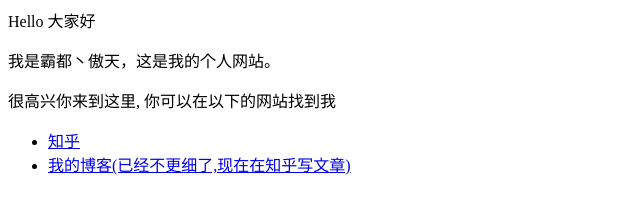
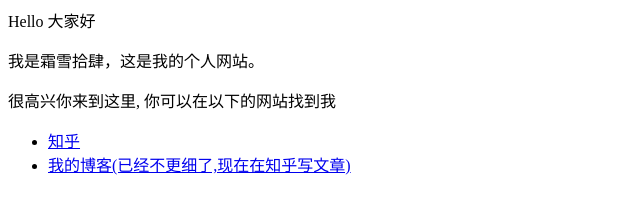
Before and after one commit to houliang2021/houliang2021.github.io, a plain HTML site: page index.html in a window 1280 px wide. Shown: the full height of the page, 0-640 px from the left. Drawn offline with Linux system fonts and the light colour scheme.

Commit message:
Update index.html

```diff
--- a/index.html
+++ b/index.html
@@ -1,5 +1,5 @@
 <p>Hello 大家好</p>
-<p>我是霸都丶傲天，这是我的个人网站。 </p>
+<p>我是霜雪拾肆，这是我的个人网站。 </p>
 <p>很高兴你来到这里, 你可以在以下的网站找到我</p>
 
 <ul>
```
